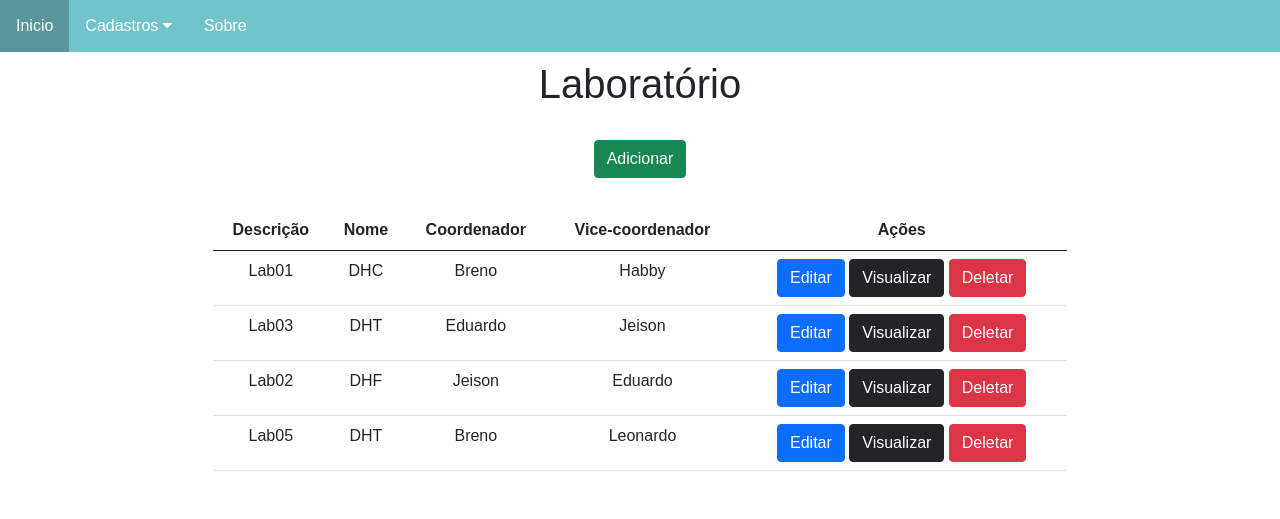
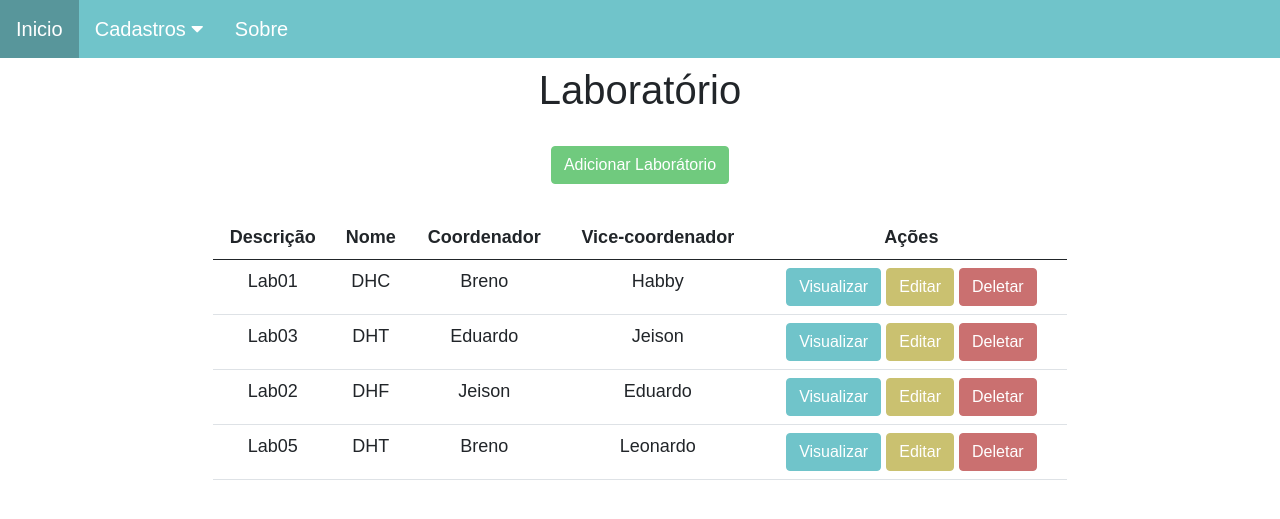
Before and after one commit to Renildo15/Gestor-Lab, a Django app: page /laboratorio/ in a window 1280 px wide. Shown: the top 519 px of the page. Run offline with Django 4.2, Linux system fonts and the light colour scheme; data comes from the database, SQL or seed files in the repository.

Commit message:
style #18

```diff
--- a/gestorlabapp/templates/PageInicial.html
+++ b/gestorlabapp/templates/PageInicial.html
@@ -5,7 +5,7 @@
     <meta charset="UTF-8">
     <title>Inicio</title>
 
-    <link rel="stylesheet" href="{% static 'css/style.css' %}">
+    <link rel="stylesheet" href="{% static 'css/btn.css' %}">
     <link rel="stylesheet" href="https://cdnjs.cloudflare.com/ajax/libs/font-awesome/4.7.0/css/font-awesome.min.css">
 </head>
 <body>
--- a/gestorlabapp/templates/form.html
+++ b/gestorlabapp/templates/form.html
@@ -5,7 +5,7 @@
     <meta charset="UTF-8">
     <title>Cadastrar Laboratório</title>
     <link href="https://cdn.jsdelivr.net/npm/bootstrap@5.0.2/dist/css/bootstrap.min.css" rel="stylesheet" integrity="sha384-EVSTQN3/azprG1Anm3QDgpJLIm9Nao0Yz1ztcQTwFspd3yD65VohhpuuCOmLASjC" crossorigin="anonymous">
-    <link rel="stylesheet" href="{% static 'css/style.css' %}">
+    <link rel="stylesheet" href="{% static 'css/btn.css' %}">
     <link rel="stylesheet" href="https://cdnjs.cloudflare.com/ajax/libs/font-awesome/4.7.0/css/font-awesome.min.css">
 </head>
 <body>
--- a/gestorlabapp/templates/index.html
+++ b/gestorlabapp/templates/index.html
@@ -5,7 +5,7 @@
     <meta charset="UTF-8">
     <title>Gestor Lab - Laborátorio</title>
     <link href="https://cdn.jsdelivr.net/npm/bootstrap@5.0.2/dist/css/bootstrap.min.css" rel="stylesheet" integrity="sha384-EVSTQN3/azprG1Anm3QDgpJLIm9Nao0Yz1ztcQTwFspd3yD65VohhpuuCOmLASjC" crossorigin="anonymous">
-    <link rel="stylesheet" href="{% static 'css/style.css' %}">
+    <link rel="stylesheet" href="{% static 'css/btn.css' %}">
     <link rel="stylesheet" href="https://cdnjs.cloudflare.com/ajax/libs/font-awesome/4.7.0/css/font-awesome.min.css">
 </head>
 <body>
@@ -28,7 +28,7 @@
     </div>
 
     <div class='col-8 m-auto pt-3 pb-2 text-center'>
-        <a href="{% url 'laboratorio:form'%}" class="btn btn-success">Adicionar</a>
+        <a href="{% url 'laboratorio:form'%}" class="btn btn-add">Adicionar Laborátorio</a>
     </div>
     <div class='col-8 m-auto pt-4 pb-2 text-center'>
         <table class="table">
@@ -52,9 +52,9 @@
                         <td>{{dbs.coordenador}}</td>
                         <td>{{dbs.vice_coordenador}}</td>
                         <td>
-                            <a href="{% url 'laboratorio:edit' dbs.id %}" class="btn btn-primary">Editar</a>
-                            <a href="{% url 'laboratorio:view' dbs.id %}" class="btn btn-dark">Visualizar</a>
-                            <a href="{% url 'laboratorio:delete' dbs.id %}" class="btn btn-danger">Deletar</a>
+                            <a href="{% url 'laboratorio:view' dbs.id %}" class="btn btn-view">Visualizar</a>
+                            <a href="{% url 'laboratorio:edit' dbs.id %}" class="btn btn-edit">Editar</a>
+                            <a href="{% url 'laboratorio:delete' dbs.id %}" class="btn btn-delete">Deletar</a>
                         </td>
                         {% endblock linhas %}
                     </tr>
--- a/gestorlabapp/templates/view.html
+++ b/gestorlabapp/templates/view.html
@@ -5,7 +5,7 @@
     <meta charset="UTF-8">
     <title>Cadastrar Laboratório</title>
     <link href="https://cdn.jsdelivr.net/npm/bootstrap@5.0.2/dist/css/bootstrap.min.css" rel="stylesheet" integrity="sha384-EVSTQN3/azprG1Anm3QDgpJLIm9Nao0Yz1ztcQTwFspd3yD65VohhpuuCOmLASjC" crossorigin="anonymous">
-    <link rel="stylesheet" href="{% static 'css/style.css' %}">
+    <link rel="stylesheet" href="{% static 'css/btn.css' %}">
     <link rel="stylesheet" href="https://cdnjs.cloudflare.com/ajax/libs/font-awesome/4.7.0/css/font-awesome.min.css">
 </head>
 <body>
--- a/static/css/style.css
+++ b/static/css/btn.css
@@ -6,6 +6,7 @@
 
 body {
     font-family: Arial, Helvetica, sans-serif;
+    font-size: 18px;
   }
 
   .navbar-css {
@@ -15,7 +16,7 @@ body {
 
   .navbar-css a {
     float: left;
-    font-size: 16px;
+    font-size: 20px;
     color: white;
     text-align: center;
     padding: 14px 16px;
@@ -28,7 +29,7 @@ body {
   }
 
   .dropdown-css .dropbtn-css {
-    font-size: 16px;
+    font-size: 20px;
     border: none;
     outline: none;
     color: white;
@@ -56,6 +57,7 @@ body {
     float: none;
     color: black;
     padding: 12px 16px;
+    font-size: 20px;
     text-decoration: none;
     display: block;
     text-align: left;
@@ -68,3 +70,51 @@ body {
   .dropdown-css:hover .dropdown-content-css {
     display: block;
   }
+.btn-add {
+    color: #fff;
+    background-color: #70CA7E;
+    border-color: #70CA7E;
+}
+
+.btn-add:hover {
+    color: #fff;
+    background-color: #559c60;
+    border-color: #559c60;
+}
+
+.btn-view {
+    color: #fff;
+    background-color: #70C4CA;
+    border-color: #70C4CA;
+}
+
+.btn-view:hover{
+    color: #fff;
+    background-color: #58969b;
+    border-color: #58969b;
+}
+
+.btn-edit {
+    color: #fff;
+    background-color: #CAC170;
+    border-color: #CAC170;
+}
+
+.btn-edit:hover {
+    color: #fff;
+    background-color: #999254;
+    border-color: #999254;
+}
+
+
+.btn-delete {
+    color: #fff;
+    background-color: #CA7070;
+    border-color: #CA7070;
+}
+
+.btn-delete:hover {
+    color: #fff;
+    background-color: #754343;
+    border-color: #754343;
+}
```
Also changed, not shown: laboratorio_app/templates/index.html (+4 -4 lines).
